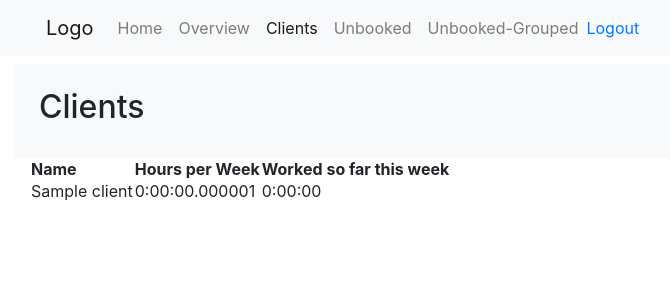
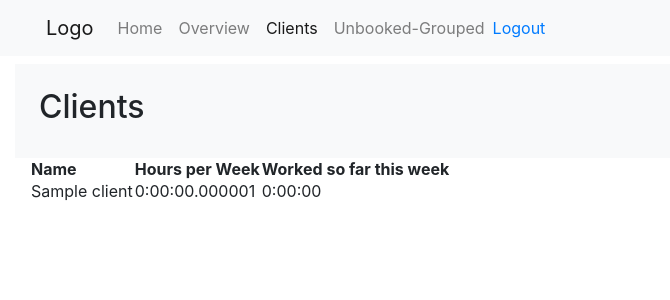
Before and after one commit to JankoTreuner/track-my-time, a Django app: page /clients in a window 1280 px wide. Shown: the top 300 px of the page, without its empty margins (55-725 px from the left). Run offline with Django 3.2, Linux system fonts and the light colour scheme; a user stored in the database is signed in; tables that the repository leaves empty hold one stand-in row (values such as "Sample post"); some libraries are stand-ins or nearby versions.

Commit message:
Excludes unbooked view from navigation

```diff
--- a/trackmytime/templates/components/navbar.html
+++ b/trackmytime/templates/components/navbar.html
@@ -15,9 +15,6 @@
           <li class="nav-item {% if  request.path == '/clients' %}active{% endif %}">
             <a class="nav-link" href="{% url 'clients' %}">Clients</a>
           </li>
-          <li class="nav-item {% if  request.path == '/unbooked' %}active{% endif %}">
-            <a class="nav-link" href="{% url 'unbooked' %}">Unbooked</a>
-          </li>
           <li class="nav-item {% if  request.path == '/unbooked-by-date' %}active{% endif %}">
             <a class="nav-link" href="{% url 'unbooked-by-date' %}">Unbooked-Grouped</a>
           </li>
```
